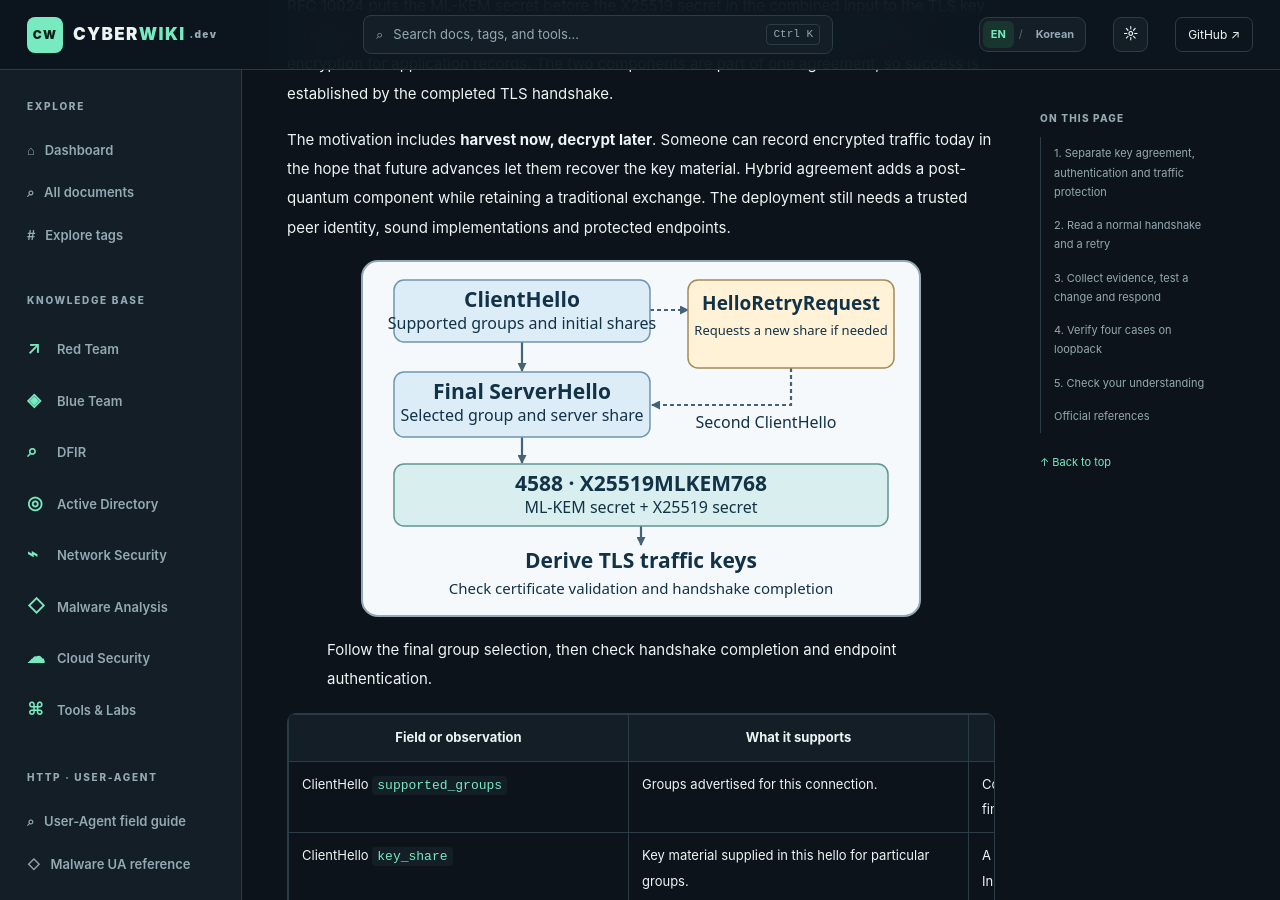
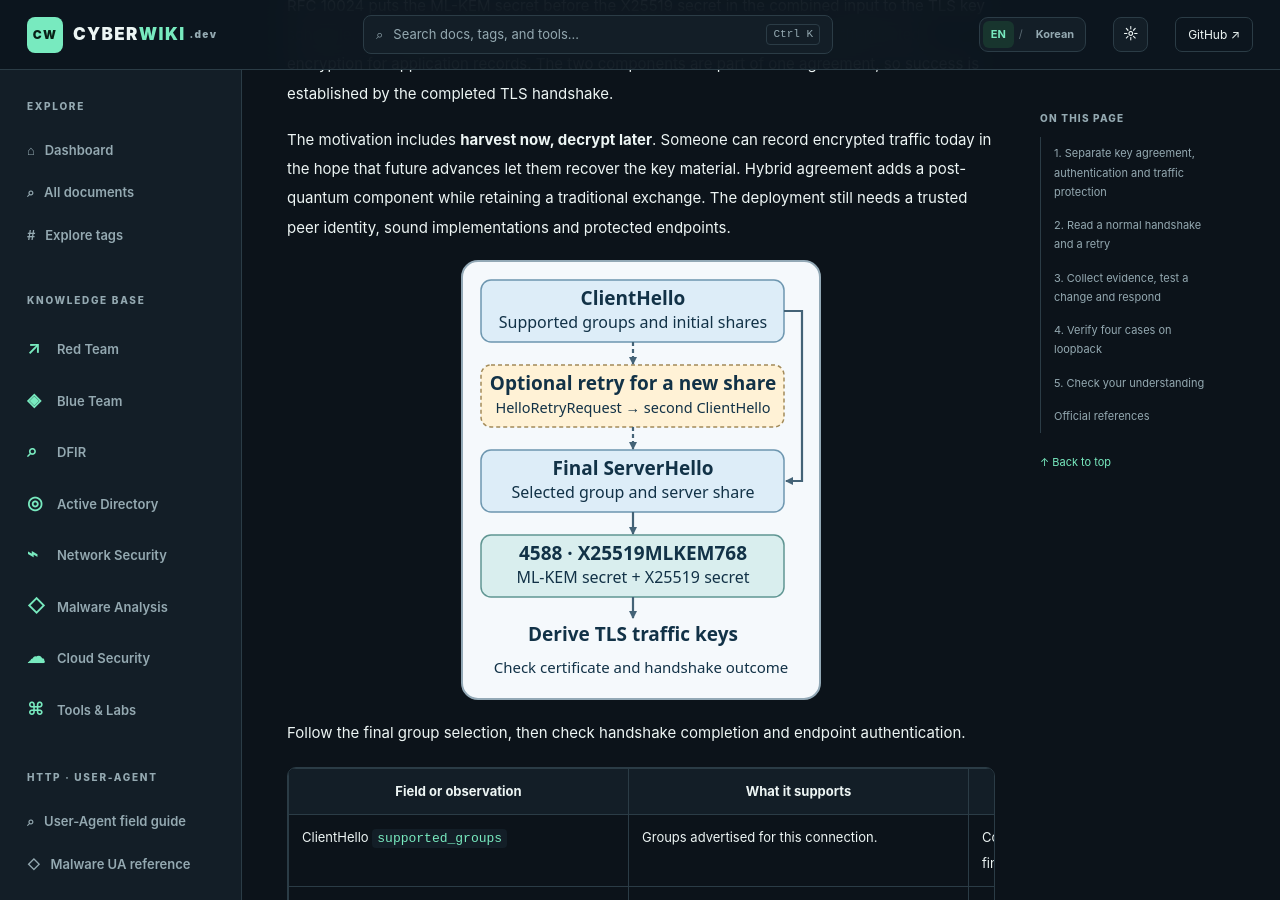
Before and after one commit to DFIDwiz-sketch/cybersecurity-wiki, a Jekyll site: the page built from _articles/tls-hybrid-key-agreement-evidence.md, in a window 1280 px wide and 900 px high, scrolled down 970 px. Built offline with Jekyll 4.4.1, drawn with Linux system fonts in a browser that asks for light colours.

Commit message:
Improve hybrid TLS diagram legibility on narrow screens

```diff
--- a/_articles/tls-hybrid-key-agreement-evidence.md
+++ b/_articles/tls-hybrid-key-agreement-evidence.md
@@ -18,8 +18,8 @@ A **named group** tells TLS peers how to exchange key material. **X25519** uses
 
 The motivation includes **harvest now, decrypt later**. Someone can record encrypted traffic today in the hope that future advances let them recover the key material. Hybrid agreement adds a post-quantum component while retaining a traditional exchange. The deployment still needs a trusted peer identity, sound implementations and protected endpoints.
 
-<figure>
-  <img src="{{ '/assets/diagrams/tls-hybrid-key-agreement-evidence.svg' | relative_url }}" width="560" height="357" alt="The client offers groups and shares. The server can request a new share, or select a group in the final ServerHello. The hybrid group feeds X25519 and ML-KEM secrets into TLS key derivation. Certificate authentication is a separate check." />
+<figure style="margin-inline: 0">
+  <img src="{{ '/assets/diagrams/tls-hybrid-key-agreement-evidence.svg' | relative_url }}" width="360" height="440" alt="The client offers groups and shares. The server can request a new share, or select a group in the final ServerHello. The hybrid group feeds X25519 and ML-KEM secrets into TLS key derivation. Certificate authentication is a separate check." />
   <figcaption>Follow the final group selection, then check handshake completion and endpoint authentication.</figcaption>
 </figure>
 
```
Also changed, not shown: _ko_articles/tls-hybrid-key-agreement-evidence.md (+2 -2 lines), assets/diagrams/tls-hybrid-key-agreement-evidence-ko.svg, assets/diagrams/tls-hybrid-key-agreement-evidence.svg.
